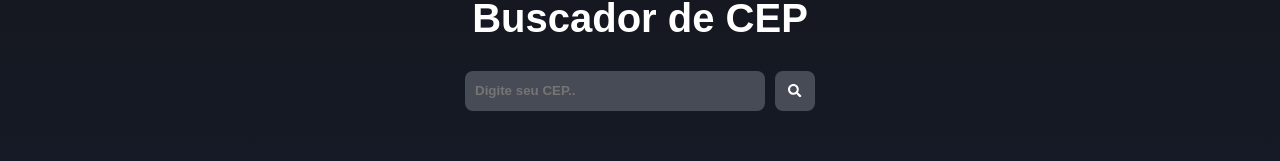
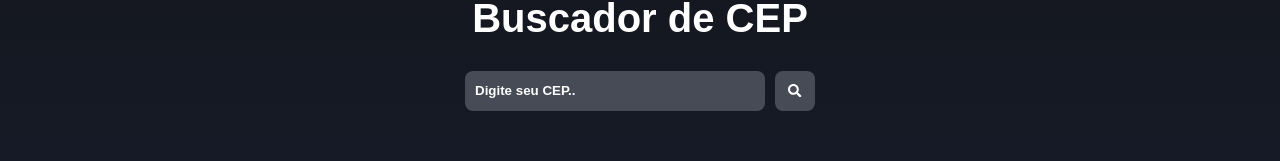
Before and after one commit to kauas3228/buscador-cep, a React (Vite) app: page / in a window 1280 px wide. Shown: the part 347-508 px from the top of the page. Built offline with nearby package versions, Linux system fonts and the light colour scheme.

Commit message:
feat: input placeholder color #fff

```diff
--- a/src/assets/Home/Home.css
+++ b/src/assets/Home/Home.css
@@ -27,6 +27,8 @@
     font-weight: bold;
     width: 300px;
     height: 40px;
+}.inputContainer input::placeholder{
+    color: #fff;
 }
 .inputButton{
     width: 40px;
```
